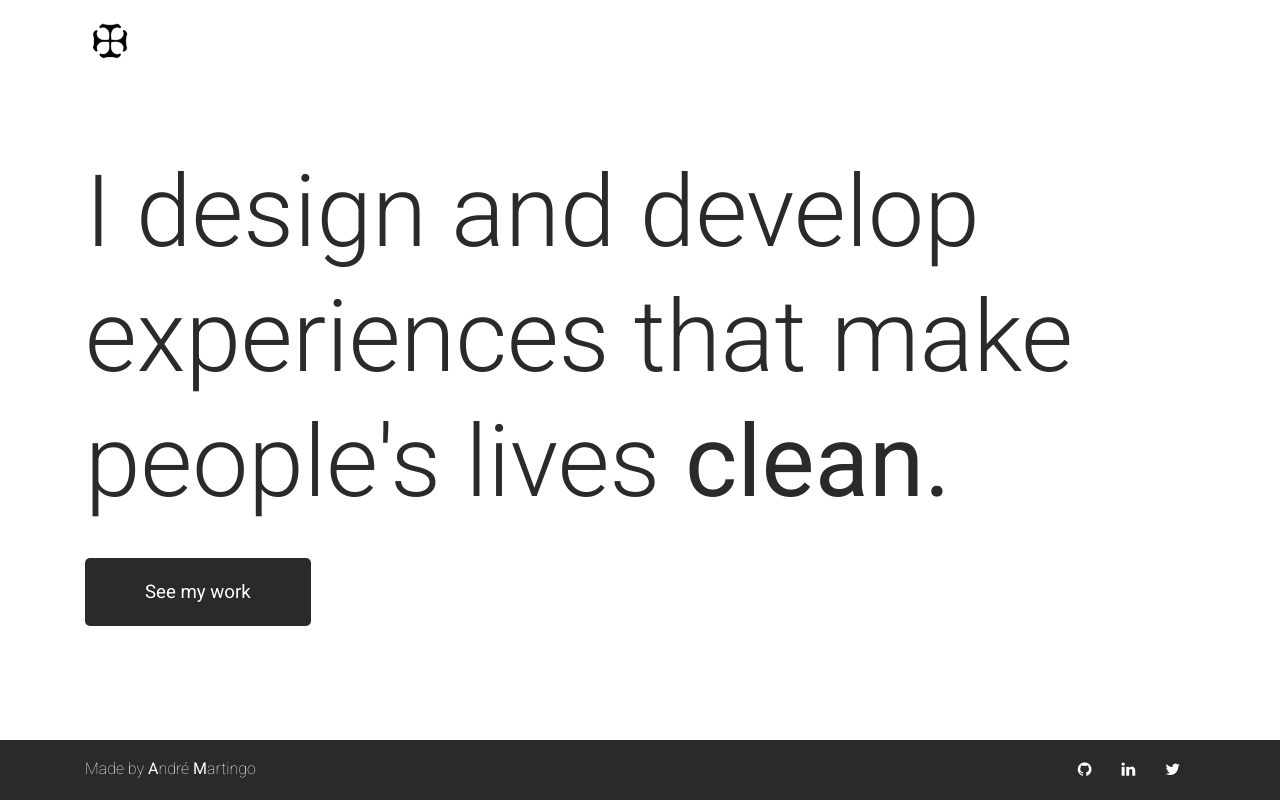
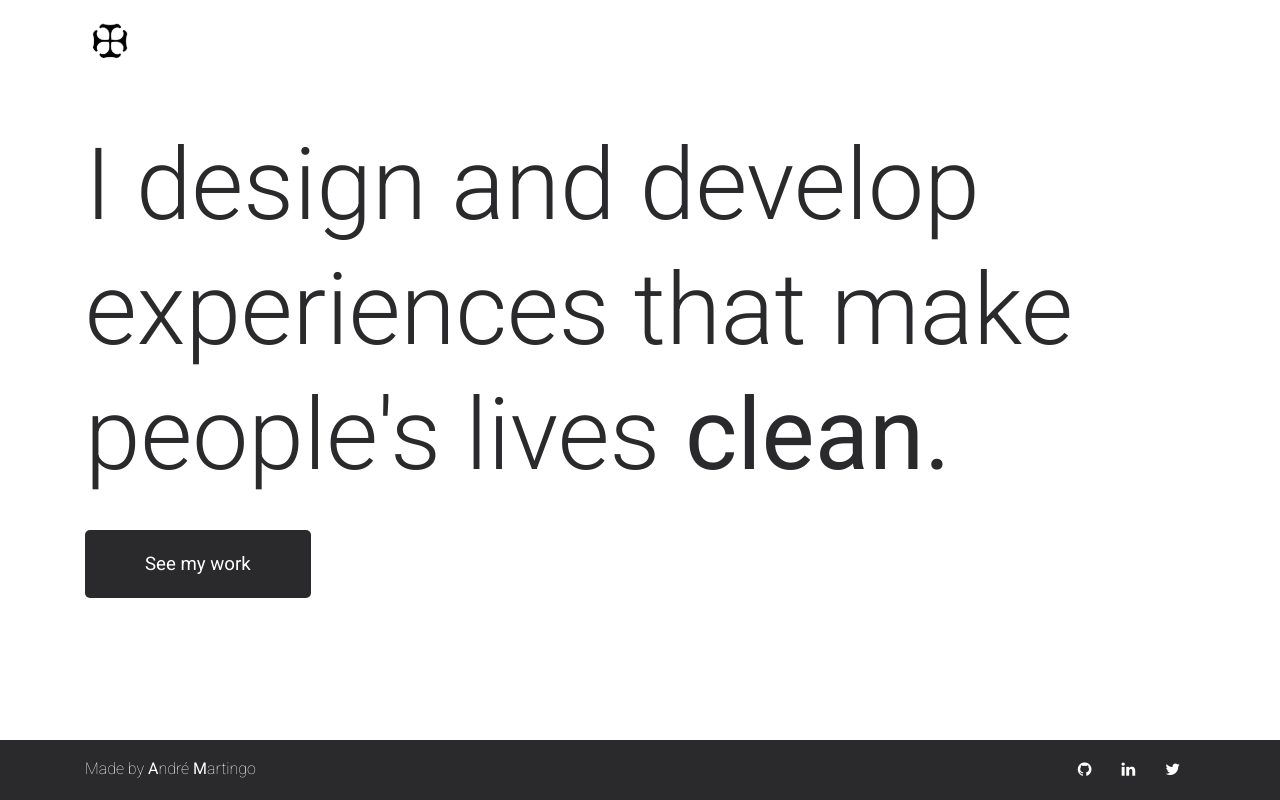
Before and after one commit to andremartingo/react-andremartingo, a React (Create React App) app: page / in a window 1280 px wide. Built offline with nearby package versions, Linux system fonts and the light colour scheme.

Commit message:
reduce herowrap top-margin

```diff
--- a/src/style/intro.css
+++ b/src/style/intro.css
@@ -3,7 +3,7 @@
 .herowrap {
   display: inherit;
   flex-direction: column;
-  margin-top: 7.5%;
+  margin-top: 5%;
 }
 .herowords {
   font-size: 100px;
```
